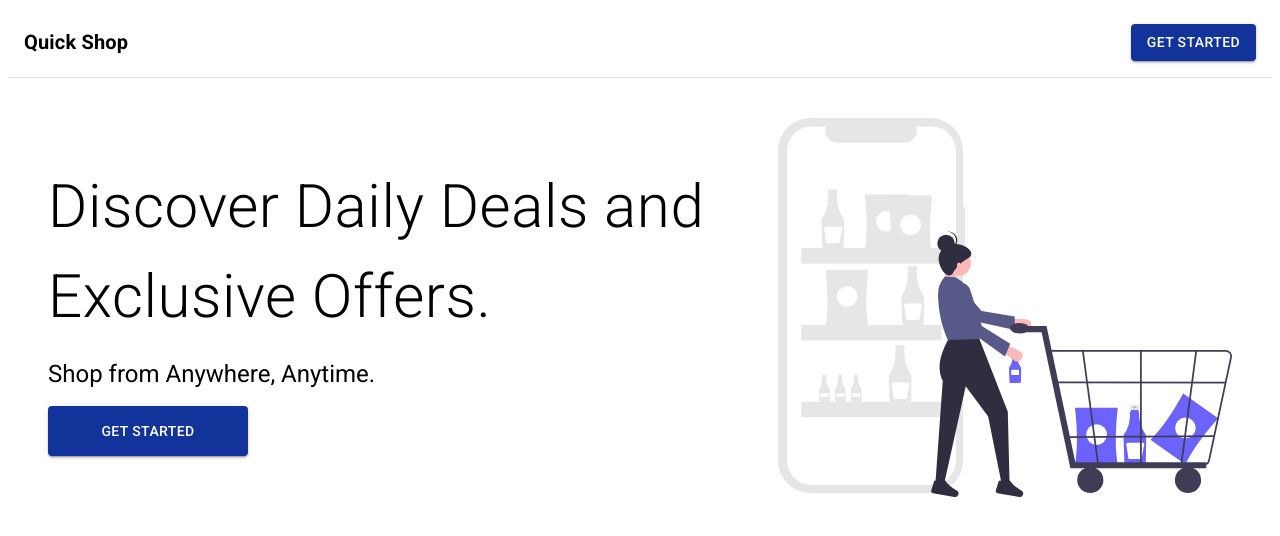
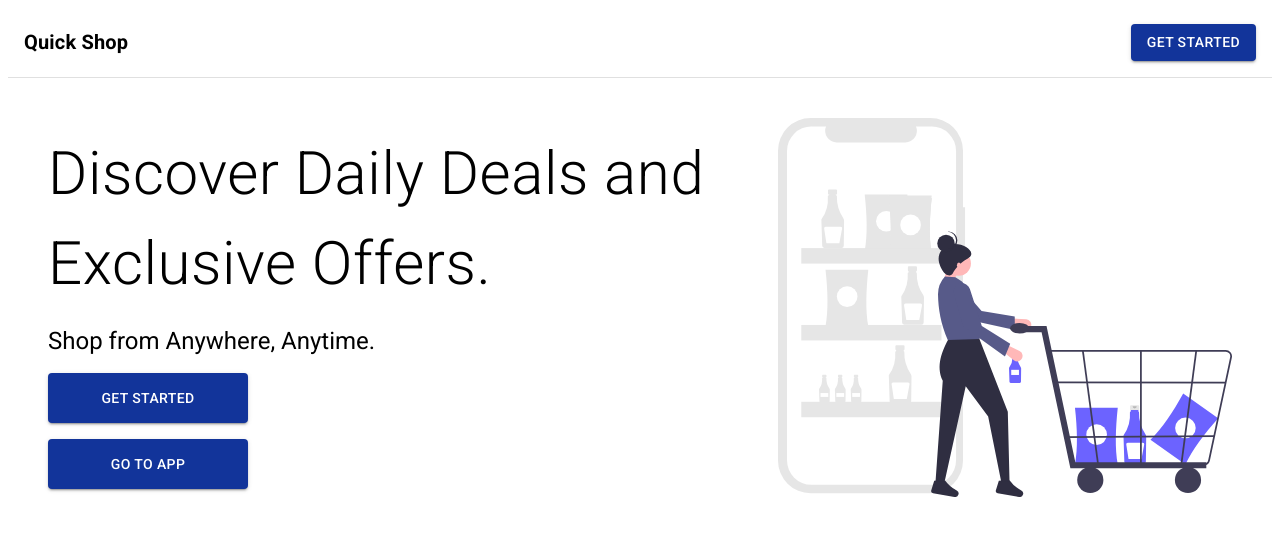
Before and after one commit to ritikkr/grocery-client-app, a React (Vite) app: page / in a window 1280 px wide. Shown: the top 536 px of the page. Built offline with nearby package versions, Linux system fonts and the light colour scheme.

Commit message:
app redirect link

```diff
--- a/src/components/home/Home.jsx
+++ b/src/components/home/Home.jsx
@@ -27,6 +27,8 @@ const Home = () => {
                 <Typography  sx={{fontWeight: 300, fontSize: {xs: '2.2rem', md:'3.75rem'}, letterHeight: '1.2' }}>Discover Daily Deals and Exclusive Offers.</Typography>
                 <Typography variant='h5' >Shop from Anywhere, Anytime.</Typography>
                  <Button variant='contained' sx={{height: 50, width: 200}}  onClick={handleNavigateLogin}>Get Started</Button>
+                 <Button variant='contained' sx={{height: 50, width: 200}}  onClick={() => navigate('/app')}>Go to App</Button>
+
 
             </Box>
             <Box  sx={{width: {xs: '90%', md:'40%'}, p:3, }}>
```
